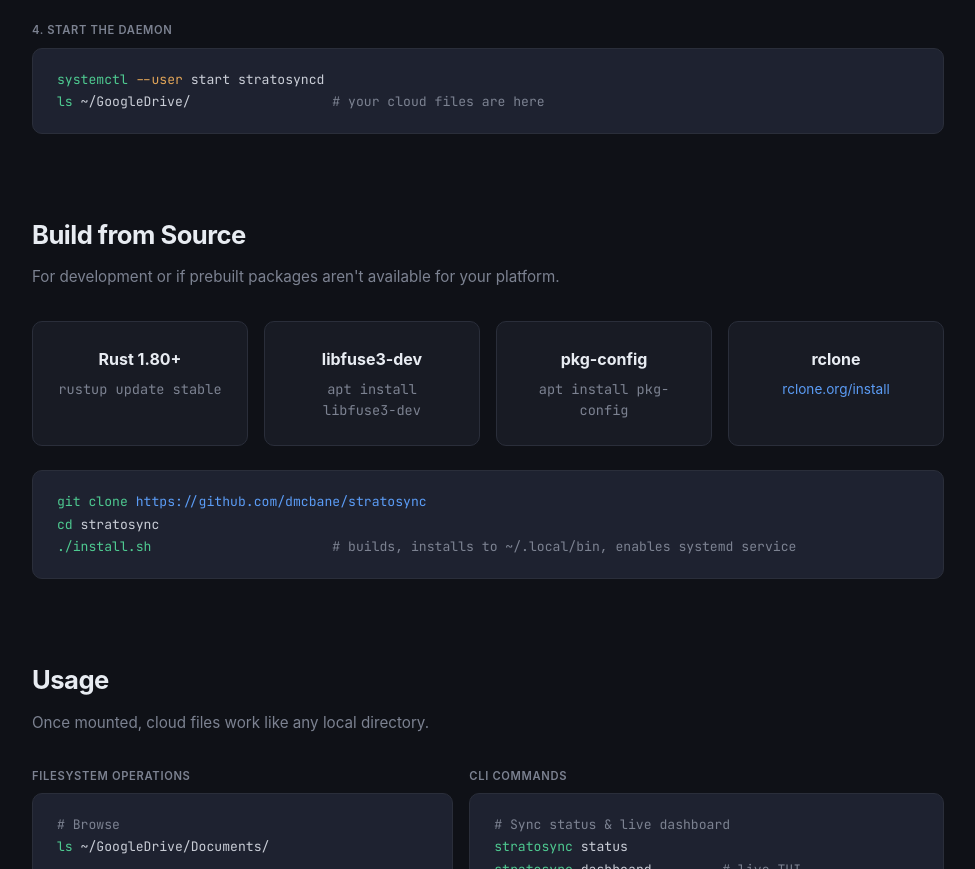
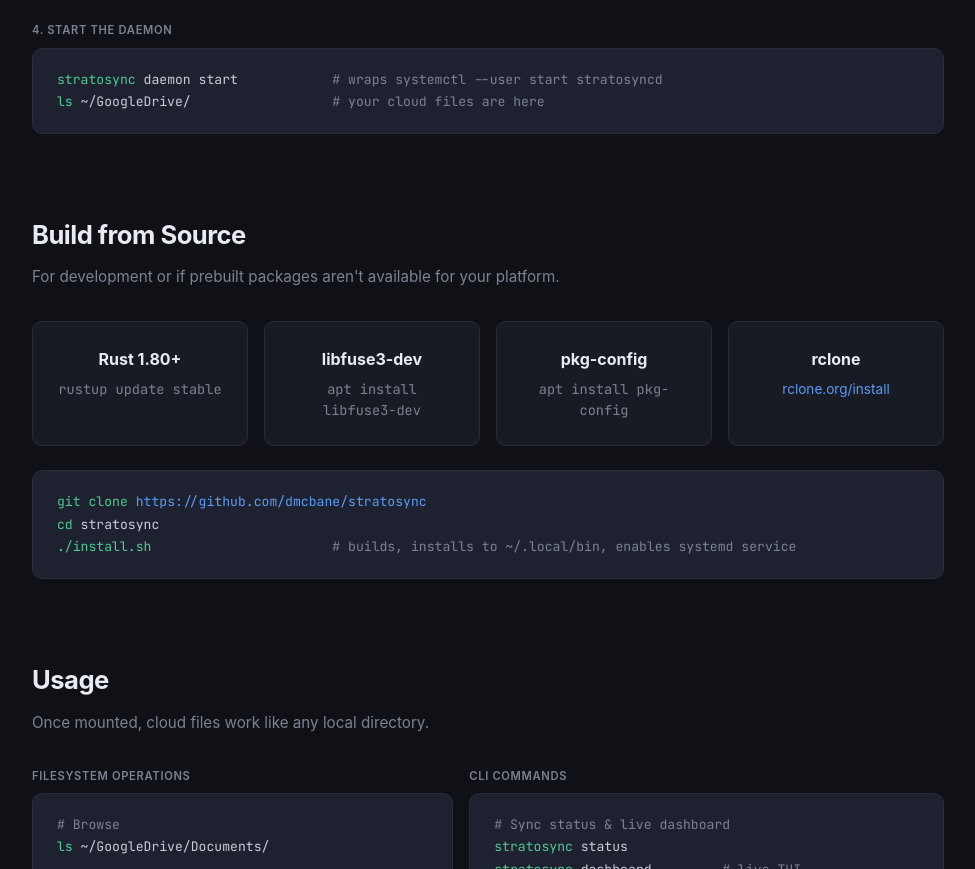
Before and after one commit to dmcbane/stratosync, a plain HTML site: page docs/index.html in a window 1280 px wide. Shown: the part 3659-4528 px from the top of the page, without its empty margins (152-1127 px from the left). Drawn offline with Linux system fonts and the light colour scheme.

Commit message:
docs(landing): use `stratosync daemon start` in quickstart
Aligns the landing-page quickstart with the wrapper added in #8 and the
matching updates already merged into installation.md / usage.md. Inline
comment preserves the systemctl equivalent for users skimming the page.

Co-Authored-By: Claude Opus 4.7 (1M context) <noreply@anthropic.com>

```diff
--- a/docs/index.html
+++ b/docs/index.html
@@ -221,7 +221,7 @@
 
   <p class="code-label">4. Start the daemon</p>
   <div class="code-block">
-<pre><span class="cmd">systemctl</span> <span class="flag">--user</span> start stratosyncd
+<pre><span class="cmd">stratosync</span> daemon start            <span class="comment"># wraps systemctl --user start stratosyncd</span>
 <span class="cmd">ls</span> ~/GoogleDrive/                  <span class="comment"># your cloud files are here</span></pre>
   </div>
 </section>
```
